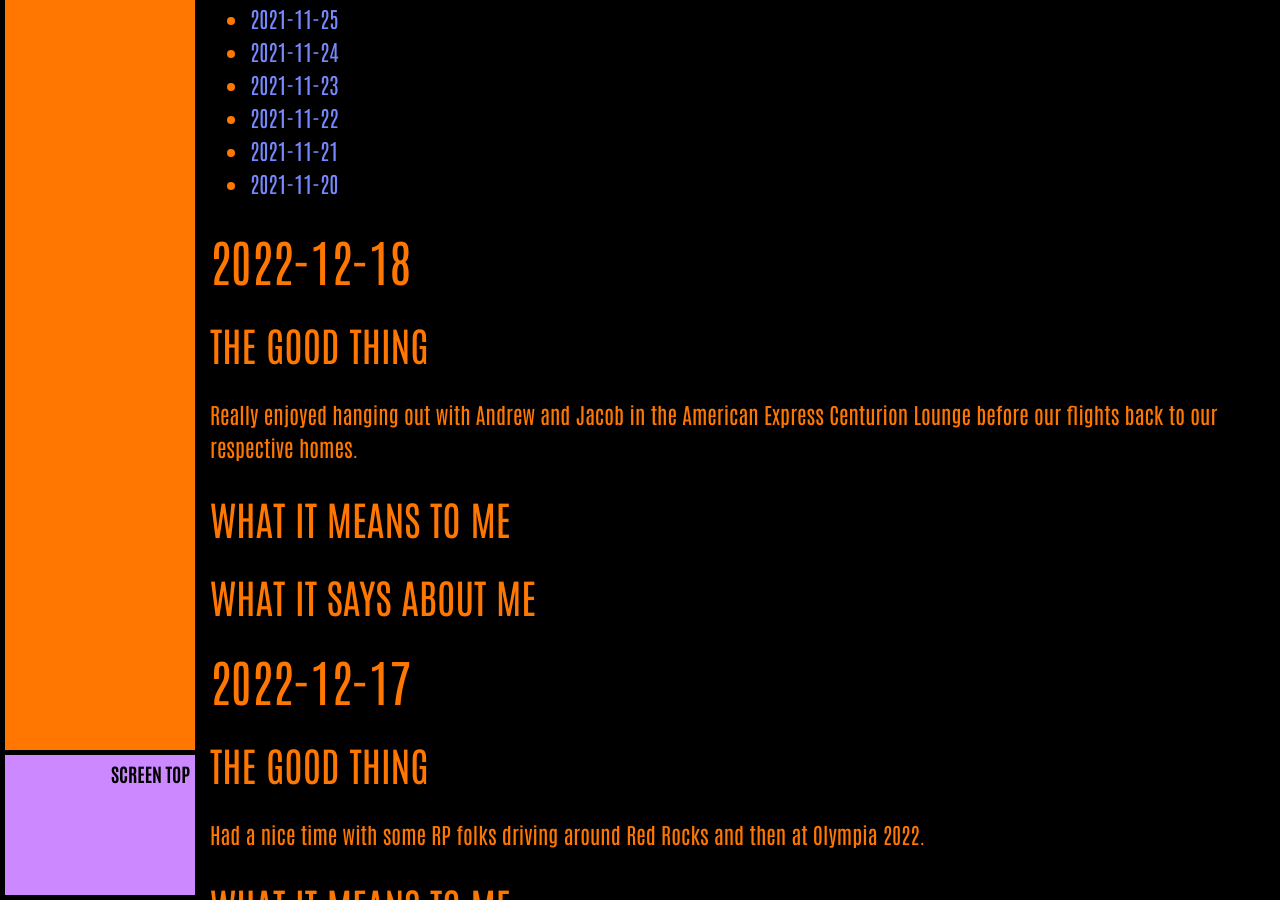
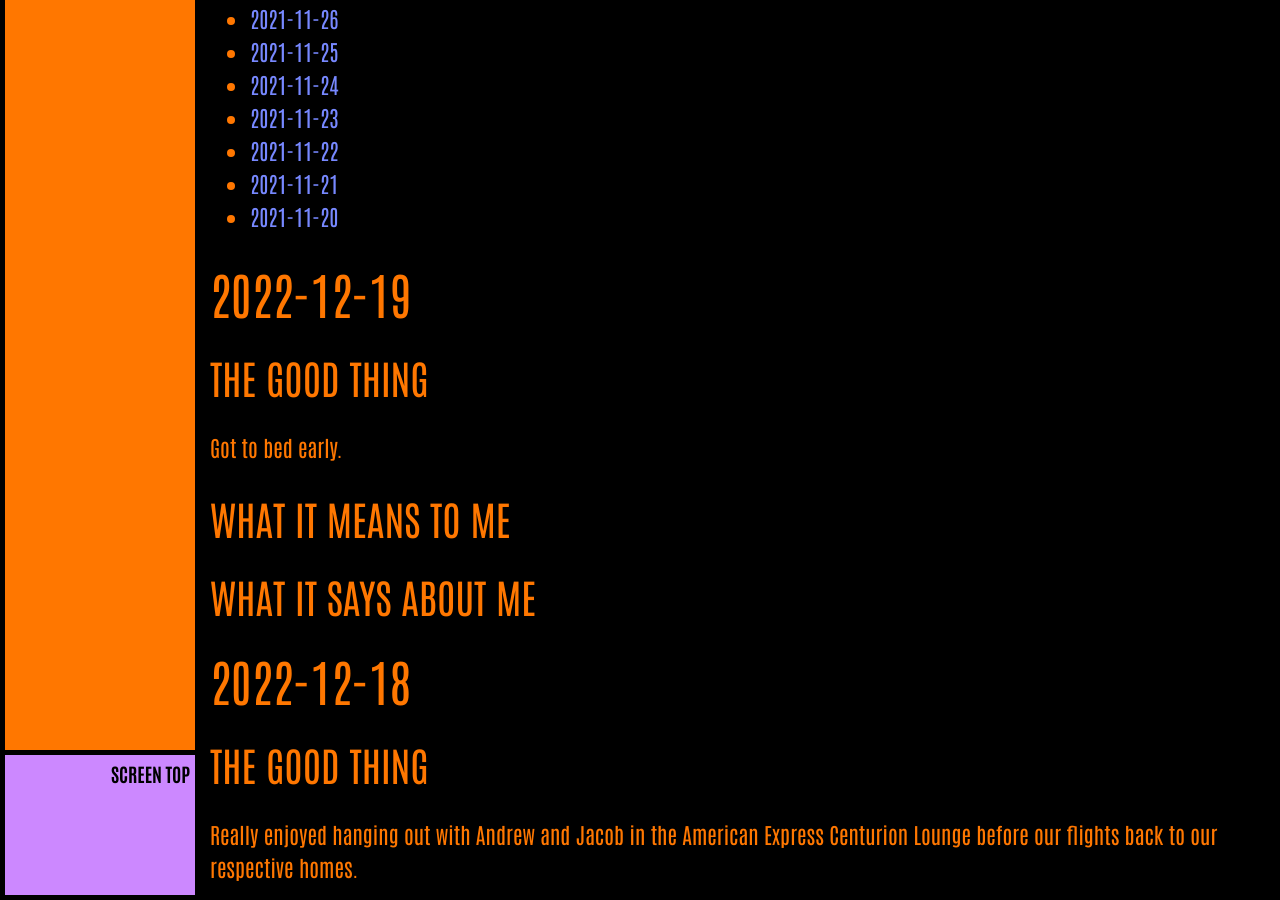
Before and after one commit to ArthurZey/arthurzey.github.io, a Jekyll site: the page built from _pages/one-good-thing.md, in a window 1280 px wide and 900 px high, scrolled down 8184 px. Built offline with Jekyll 4.4.1, drawn with Linux system fonts in a browser that asks for light colours; some of the changed text lies outside the part shown.

Commit message:
added stub for 2022-12-19

```diff
--- a/_pages/one-good-thing.md
+++ b/_pages/one-good-thing.md
@@ -13,6 +13,16 @@
 {:toc}
 {::options toc_levels="2" /}
 
+## 2022-12-19
+### The Good Thing
+Got to bed early.
+### What It Means to Me
+
+### What It Says about Me
+
+
+
+
 ## 2022-12-18
 ### The Good Thing
 Really enjoyed hanging out with Andrew and Jacob in the American Express Centurion Lounge before our flights back to our respective homes.
```
Also changed, not shown: other parts of _pages/one-good-thing.md (+1 -1 lines).
